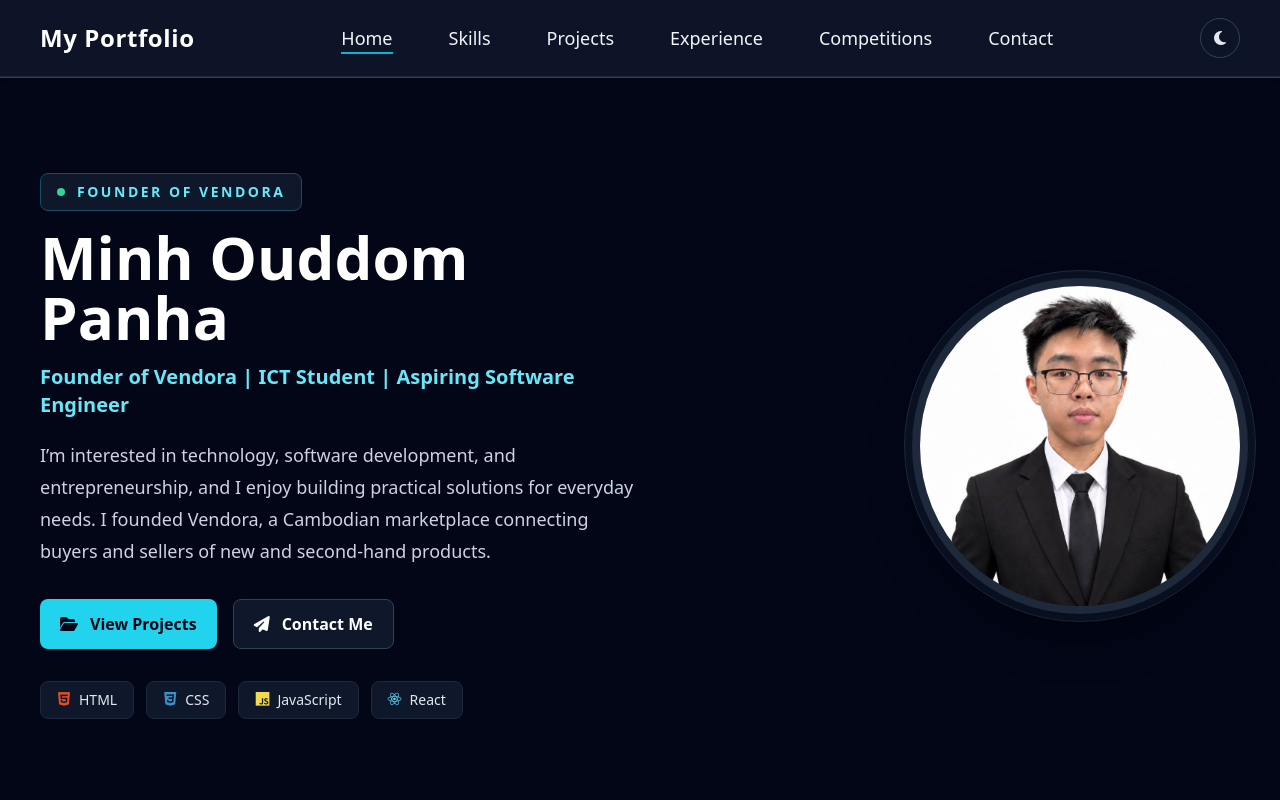
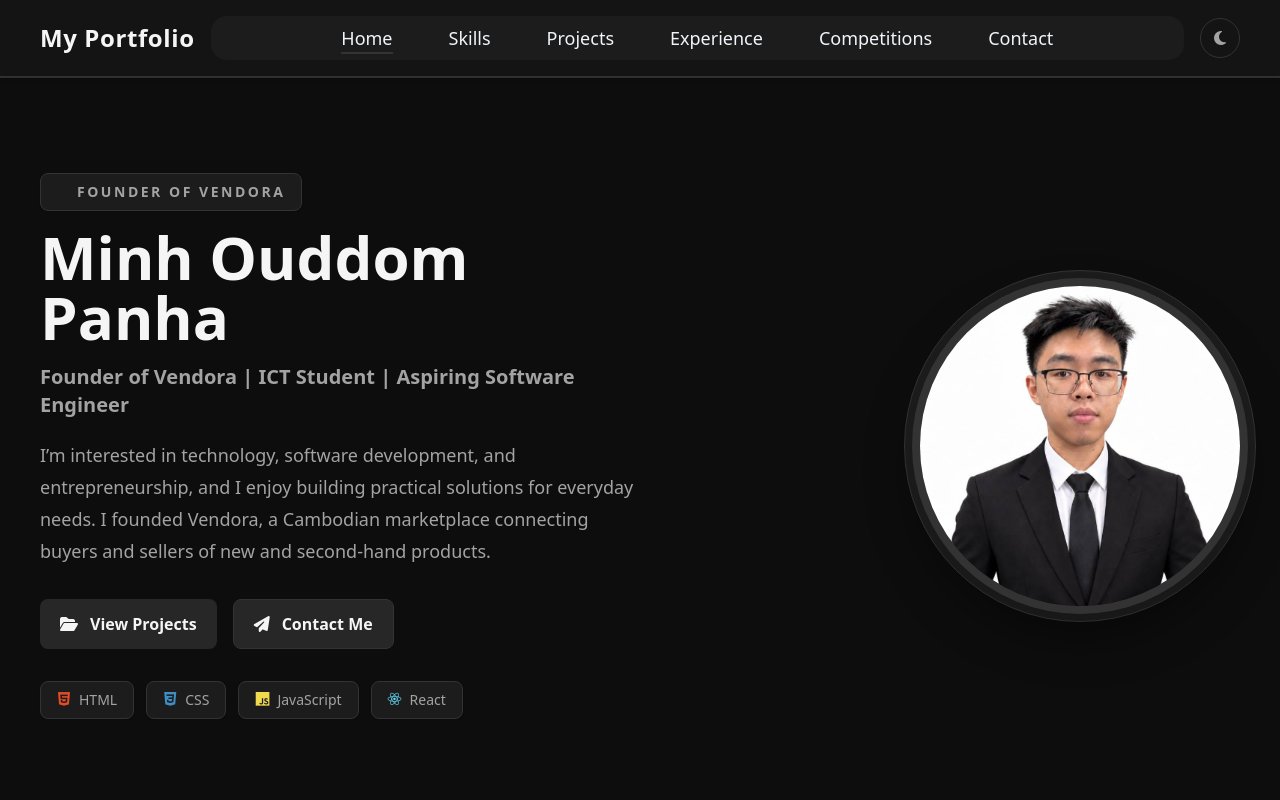
Before and after one commit to Panha2025/Portfolio, a plain HTML site: page index.html in a window 1280 px wide. Both pictures are taken after a click on the button "Toggle dark mode". Shown: the top 800 px of the page. Drawn offline with nearby package versions, Linux system fonts and the light colour scheme.

Commit message:
style: replace dark blue theme with black dark mode

```diff
--- a/index.html
+++ b/index.html
@@ -79,6 +79,7 @@
         #skills .grid > div > div > div:hover { transform: translateY(-4px) scale(1.035); box-shadow: 0 10px 18px rgb(15 23 42 / 0.12); }
         #skills .grid > div > div > div i, #skills .grid > div > div > div img { transition: transform 260ms cubic-bezier(.22, 1, .36, 1); }
         #skills .grid > div > div > div:hover i, #skills .grid > div > div > div:hover img { transform: scale(1.05); }
+        html.dark #skills .grid > div > div > div:hover { box-shadow: 0 10px 18px rgb(0 0 0 / 0.35); }
 
         a, button, input, textarea { -webkit-tap-highlight-color: transparent; }
         a > i { transition: transform 220ms cubic-bezier(.22, 1, .36, 1); }
@@ -105,6 +106,107 @@
             }
             html.motion-ready [data-reveal]:not(.is-visible) { opacity: 1; transform: none; }
         }
+
+        /* Neutral charcoal palette for dark mode only. */
+        html.dark body { background-color: #0D0D0D; color: #F5F5F5; }
+        html.dark nav { background-color: #141414 !important; border-color: #333333 !important; }
+        html.dark [class~="dark:bg-slate-950"],
+        html.dark [class~="bg-slate-950"] { background-color: #0D0D0D !important; }
+        html.dark [class~="dark:bg-slate-900"],
+        html.dark [class~="dark:bg-slate-900/70"],
+        html.dark [class~="dark:bg-slate-900/90"],
+        html.dark [class~="bg-slate-900/80"],
+        html.dark [class~="bg-slate-900/90"],
+        html.dark [class~="dark:bg-slate-800"],
+        html.dark [class~="dark:bg-slate-700"],
+        html.dark [class~="bg-cyan-400"],
+        html.dark [class~="bg-emerald-400"],
+        html.dark [class~="bg-gray-900"] { background-color: #1C1C1C !important; }
+        html.dark [class~="bg-white"],
+        html.dark [class~="bg-white/70"],
+        html.dark [class~="bg-gray-50"],
+        html.dark [class~="bg-slate-50"],
+        html.dark [class~="bg-gray-100"],
+        html.dark [class~="bg-slate-100"],
+        html.dark [class~="bg-gray-200"],
+        html.dark [class~="bg-slate-200"] { background-color: #1C1C1C !important; }
+        html.dark [class~="dark:bg-slate-950"] { background-color: #0D0D0D !important; }
+        html.dark nav[class] { background-color: #141414 !important; border-color: #333333 !important; }
+        html.dark a[class~="dark:bg-cyan-400"],
+        html.dark a[class~="dark:bg-cyan-500"],
+        html.dark a[class~="dark:bg-slate-900"],
+        html.dark a[class~="bg-emerald-400"],
+        html.dark button[class~="bg-emerald-400"] { background-color: #272727 !important; }
+        html.dark [class~="dark:hover:bg-slate-800"]:hover,
+        html.dark [class~="dark:hover:bg-cyan-300"]:hover,
+        html.dark [class~="dark:hover:bg-cyan-400"]:hover,
+        html.dark [class~="hover:bg-cyan-500"]:hover,
+        html.dark [class~="hover:bg-emerald-300"]:hover,
+        html.dark [class~="hover:bg-gray-700"]:hover,
+        html.dark [class~="hover:bg-slate-100"]:hover,
+        html.dark [class~="hover:bg-slate-900"]:hover,
+        html.dark [class~="dark:bg-cyan-400"]:hover,
+        html.dark [class~="dark:bg-cyan-500"]:hover,
+        html.dark [class~="bg-emerald-400"]:hover { background-color: #262626 !important; }
+
+        html.dark [class~="border-cyan-200"],
+        html.dark [class~="dark:border-cyan-900"],
+        html.dark [class~="border-emerald-900/60"],
+        html.dark [class~="border-slate-200"],
+        html.dark [class~="border-slate-300"],
+        html.dark [class~="dark:border-slate-700"],
+        html.dark [class~="dark:border-slate-800"],
+        html.dark [class~="border-slate-700"],
+        html.dark [class~="border-slate-800"],
+        html.dark [class~="hover:border-cyan-300"]:hover,
+        html.dark [class~="hover:border-blue-300"]:hover,
+        html.dark [class~="hover:border-orange-300"]:hover,
+        html.dark [class~="hover:border-yellow-300"]:hover,
+        html.dark [class~="hover:border-emerald-400"]:hover,
+        html.dark [class~="dark:hover:border-emerald-400"]:hover { border-color: #333333 !important; }
+
+        html.dark [class~="text-cyan-700"],
+        html.dark [class~="dark:text-cyan-300"],
+        html.dark [class~="text-blue-600"],
+        html.dark [class~="text-emerald-300"],
+        html.dark [class~="dark:hover:text-cyan-300"]:hover,
+        html.dark [class~="dark:hover:text-emerald-300"]:hover,
+        html.dark [class~="hover:text-cyan-600"]:hover,
+        html.dark [class~="hover:text-emerald-300"]:hover,
+        html.dark [class~="hover:text-emerald-700"]:hover,
+        html.dark [class~="group-hover:text-emerald-200"]:hover { color: #A3A3A3 !important; }
+        html.dark [class~="text-gray-600"],
+        html.dark [class~="text-slate-600"],
+        html.dark [class~="text-slate-700"],
+        html.dark [class~="text-slate-400"],
+        html.dark [class~="text-slate-300"],
+        html.dark [class~="dark:text-slate-300"],
+        html.dark [class~="dark:text-slate-200"] { color: #A3A3A3 !important; }
+        html.dark [class~="dark:text-slate-950"] { color: #F5F5F5 !important; }
+        html.dark [class~="text-slate-950"] { color: #F5F5F5 !important; }
+        html.dark [class~="dark:text-white"],
+        html.dark [class~="text-white"],
+        html.dark [class~="text-slate-100"] { color: #F5F5F5 !important; }
+        html.dark [class~="placeholder:text-slate-500"]::placeholder { color: #A3A3A3 !important; }
+
+        html.dark [class~="bg-cyan-400/40"],
+        html.dark [class~="after:bg-cyan-500"]::after { background-color: #333333 !important; }
+        html.dark [class~="ring-white"],
+        html.dark [class~="dark:ring-slate-800"],
+        html.dark [class~="dark:group-hover:ring-cyan-900"]:hover { --tw-ring-color: #333333 !important; }
+        html.dark [class~="shadow-cyan-200"],
+        html.dark [class~="shadow-slate-300"],
+        html.dark [class~="shadow-emerald-950/30"] { --tw-shadow-color: rgb(0 0 0 / 0.35) !important; }
+        html.dark a:focus-visible,
+        html.dark button:focus-visible,
+        html.dark input:focus-visible,
+        html.dark textarea:focus-visible { outline-color: #A3A3A3 !important; }
+        html.dark [class~="focus:border-emerald-400"]:focus,
+        html.dark [class~="focus:ring-emerald-400/20"]:focus { --tw-ring-color: rgb(163 163 163 / 0.2) !important; border-color: #A3A3A3 !important; }
+
+        /* Keep technology logos in their original brand colors in dark mode. */
+        html.dark [class~="dark:invert"],
+        html.dark [class~="dark:brightness-0"] { filter: none !important; }
     </style>
 </head>
 <body class="bg-slate-100 text-slate-900 transition-colors duration-300 dark:bg-slate-950 dark:text-slate-100">
```
